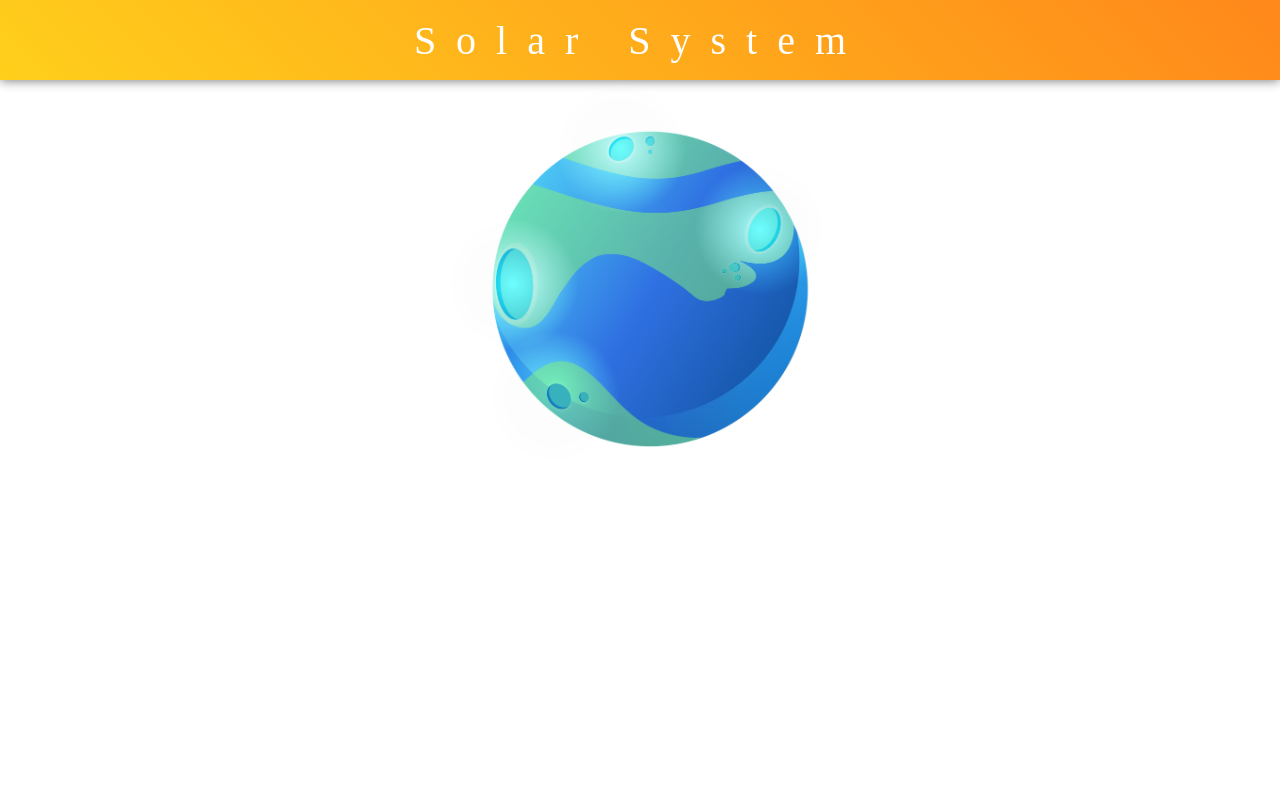
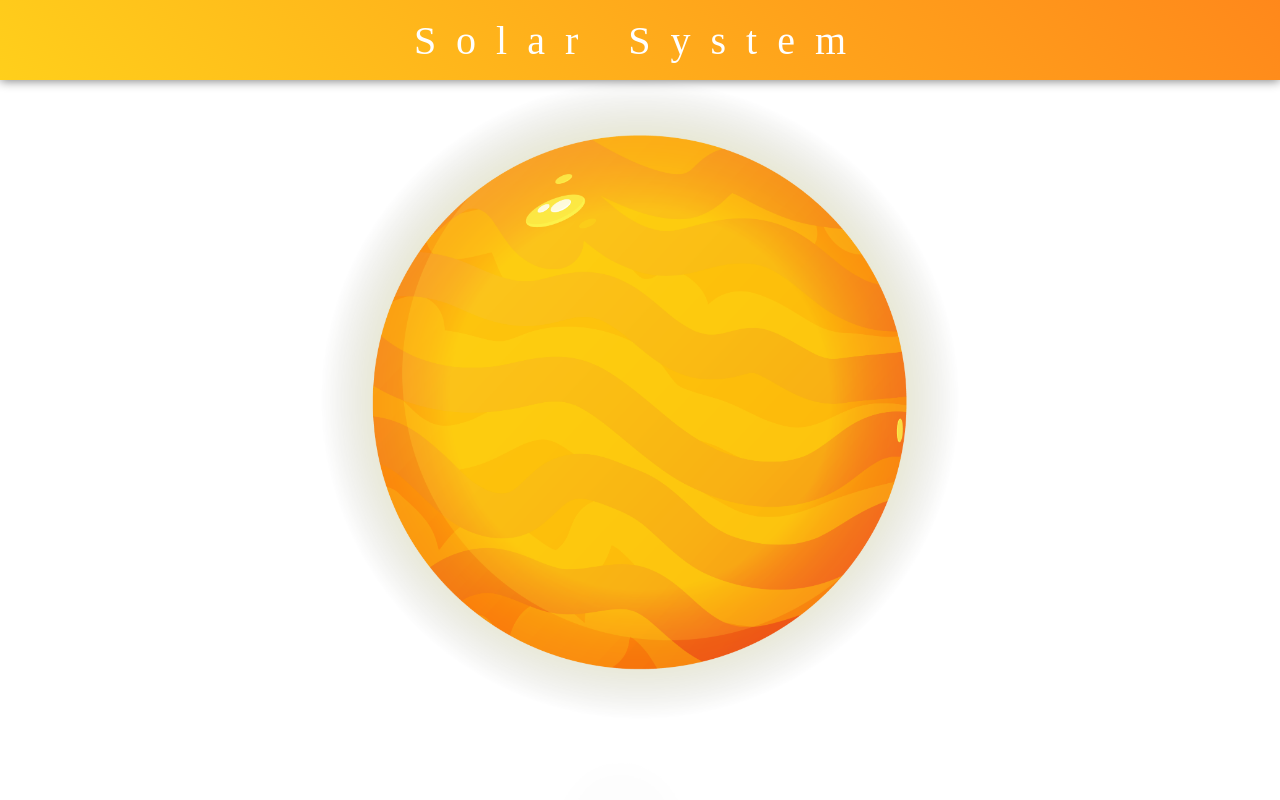
Before and after one commit to bahhtee17/solar-system, a React (Create React App) app: page /home in a window 1280 px wide. Shown: the top 800 px of the page. Built offline with nearby package versions, Linux system fonts and the light colour scheme.

Commit message:
sun image is added

```diff
--- a/src/Home.css
+++ b/src/Home.css
@@ -2,12 +2,21 @@
   display: flex;
   justify-content: center;
   align-items: center;
+  flex-direction: column;
 }
-.img {
+.imgEarth {
   width: 30%;
 }
 
-.img:hover {
+.imgEarth:hover {
+  transform: scale(1.1, 1.1);
+}
+
+.imgSun {
+  width: 50%;
+}
+
+.imgSun:hover {
   transform: scale(1.1, 1.1);
 }
 
--- a/src/Home.js
+++ b/src/Home.js
@@ -2,13 +2,16 @@ import {useNavigate} from "react-router-dom";
 import Button from "./componets/UI/Button";
 import "./Home.css";
 import planet from "./componets/UI/planet.png";
+import sun from "./componets/UI/Sun.png";
 
 const Home = () => {
   const navigate = useNavigate();
   return (
     <div className='home'>
       <Button
-        title='Sun'
+        container='container'
+        className='imgSun'
+        src={sun}
         onClick={() => {
           navigate("/sun");
         }}
@@ -28,16 +31,15 @@ const Home = () => {
         }}
       />
       <Button
-        title='The Earth'
+        container='container'
+        className='imgEarth'
+        src={planet}
         onClick={() => {
           navigate("/earth");
         }}
       />
 
       <Button
-        container='container'
-        className='img'
-        src={planet}
         onClick={() => {
           navigate("/mars");
         }}
```
Also changed, not shown: src/componets/UI/Sun.png (added).
